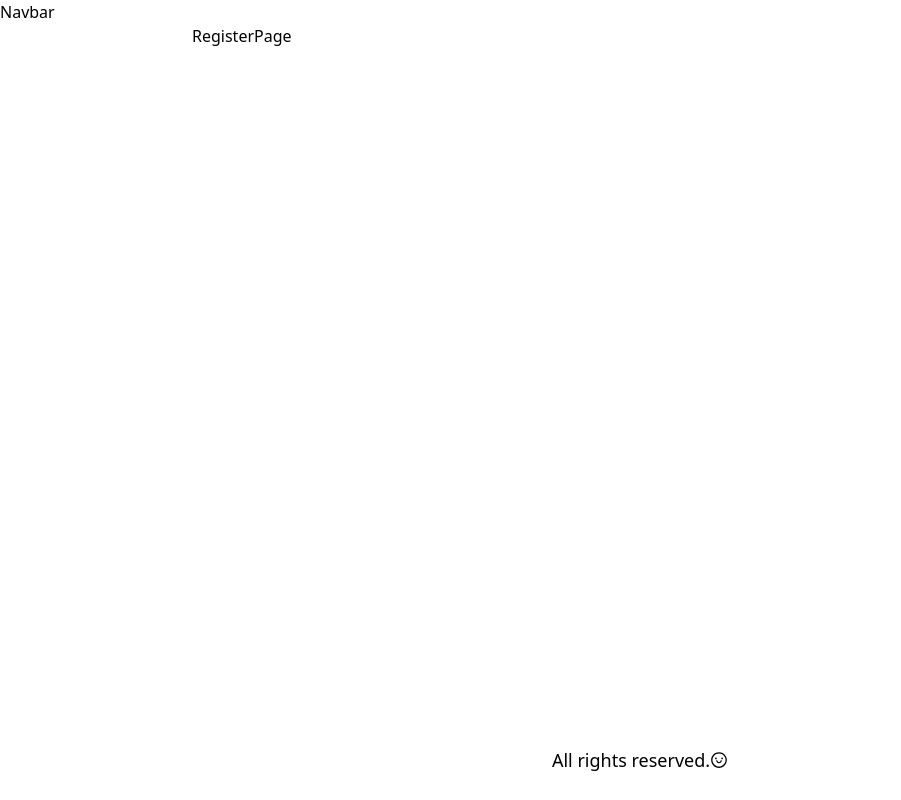
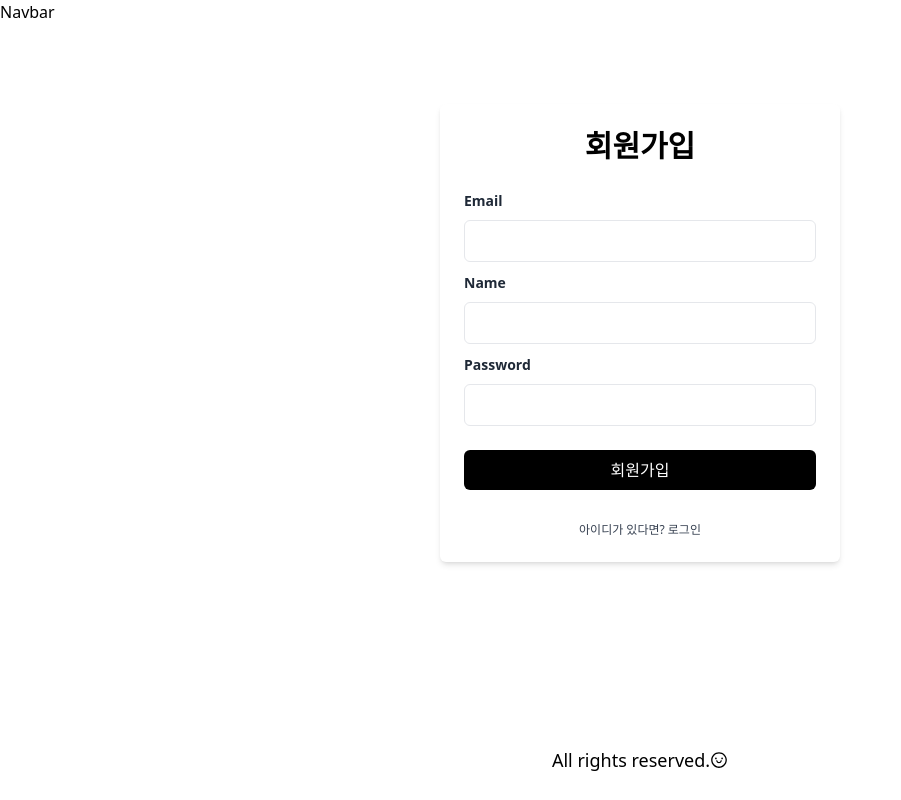
Before and after one commit to CHAEWONSEOK98/shopping, a React (Vite) app in the folder frontend/: page /register in a window 1280 px wide. Shown: the whole page, without its empty margins (0-901 px from the left). Built offline with nearby package versions, Linux system fonts and the light colour scheme.

Commit message:
registerPage UI + react-hook-form

```diff
--- a/frontend/package.json
+++ b/frontend/package.json
@@ -12,6 +12,7 @@
     "@reduxjs/toolkit": "^1.9.5",
     "react": "^18.2.0",
     "react-dom": "^18.2.0",
+    "react-hook-form": "^7.43.9",
     "react-icons": "^4.8.0",
     "react-redux": "^8.0.5",
     "react-router-dom": "^6.11.1",
--- a/frontend/src/pages/RegisterPage/index.jsx
+++ b/frontend/src/pages/RegisterPage/index.jsx
@@ -1,5 +1,117 @@
+import { useForm } from 'react-hook-form';
+
 const RegisterPage = () => {
-  return <div>RegisterPage</div>;
+  const {
+    register,
+    handleSubmit,
+    formState: { errors },
+    reset,
+  } = useForm({ mode: 'onChange' });
+
+  const onSubmit = ({ email, password, name }) => {
+    reset();
+  };
+
+  const userEmail = {
+    required: '필수 필드입니다.',
+  };
+
+  const userName = {
+    required: '필수 필드입니다.',
+  };
+
+  const userPassword = {
+    required: '필수 필드입니다.',
+    minLength: {
+      value: 6,
+      message: '최소 6자입니다.',
+    },
+  };
+
+  return (
+    <section className="flex flex-col justify-center mt-20 max-w-[400px] m-auto">
+      <div className="p-6 bg-white rounded-md shadow-md">
+        <h1 className="text-3xl font-semibold text-center">회원가입</h1>
+        <form className="mt-6" onSubmit={handleSubmit(onSubmit)}>
+          <div className="mb-2">
+            <label
+              htmlFor="email"
+              className="text-sm font-semibold text-gray-800"
+            >
+              Email
+            </label>
+            <input
+              type="email"
+              id="email"
+              className="w-full px-4 py-2 mt-2 bg-white border rounded-md"
+              {...register('email', userEmail)}
+            />
+            {errors?.email && (
+              <div>
+                <span className="text-red-500">{errors.email.message}</span>
+              </div>
+            )}
+          </div>
+
+          <div className="mb-2">
+            <label
+              htmlFor="name"
+              className="text-sm font-semibold text-gray-800"
+            >
+              Name
+            </label>
+            <input
+              type="type"
+              id="name"
+              className="w-full px-4 py-2 mt-2 bg-white border rounded-md"
+              {...register('name', userName)}
+            />
+            {errors?.name && (
+              <div>
+                <span className="text-red-500">{errors.name.message}</span>
+              </div>
+            )}
+          </div>
+
+          <div className="mb-2">
+            <label
+              htmlFor="password"
+              className="text-sm font-semibold text-gray-800"
+            >
+              Password
+            </label>
+            <input
+              type="password"
+              id="password"
+              className="w-full px-4 py-2 mt-2 bg-white border rounded-md"
+              {...register('password', userPassword)}
+            />
+            {errors?.password && (
+              <div>
+                <span className="text-red-500">{errors.password.message}</span>
+              </div>
+            )}
+          </div>
+
+          <div className="mt-6">
+            <button
+              type="submit"
+              className="w-full bg-black text-white px-4 py-2 rounded-md hover:bg-gray-700 duration-200"
+            >
+              회원가입
+            </button>
+          </div>
+
+          <p className="mt-8 text-xs font-light text-center text-gray-700">
+            아이디가 있다면?{' '}
+            <a href="/login" className="font-medium hover:underline">
+              로그인
+            </a>
+          </p>
+        </form>
+      </div>
+    </section>
+  );
 };
 
 export default RegisterPage;
```
Also changed, not shown: 1 other file (tests, documents, lock files or other folders).
